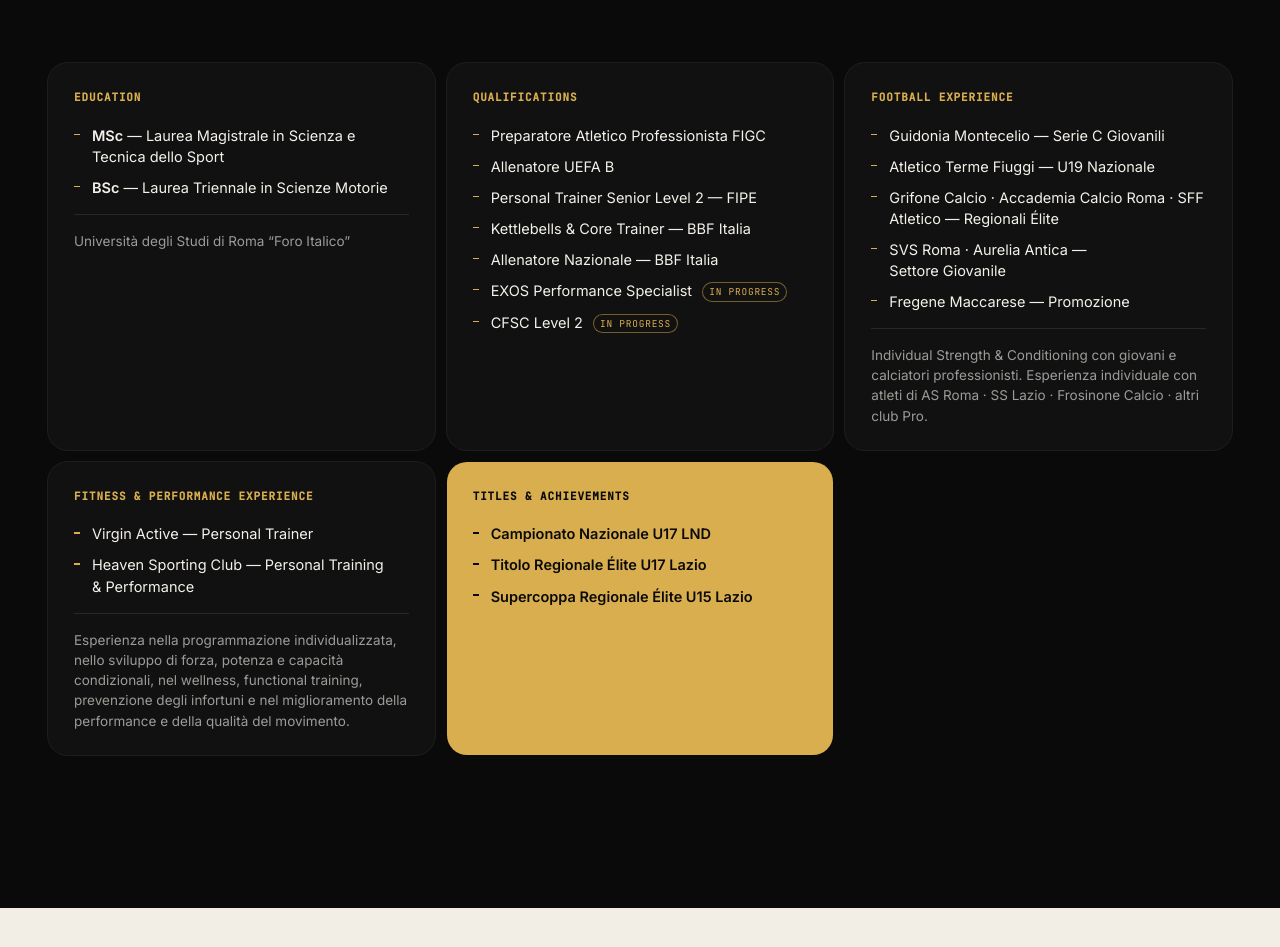
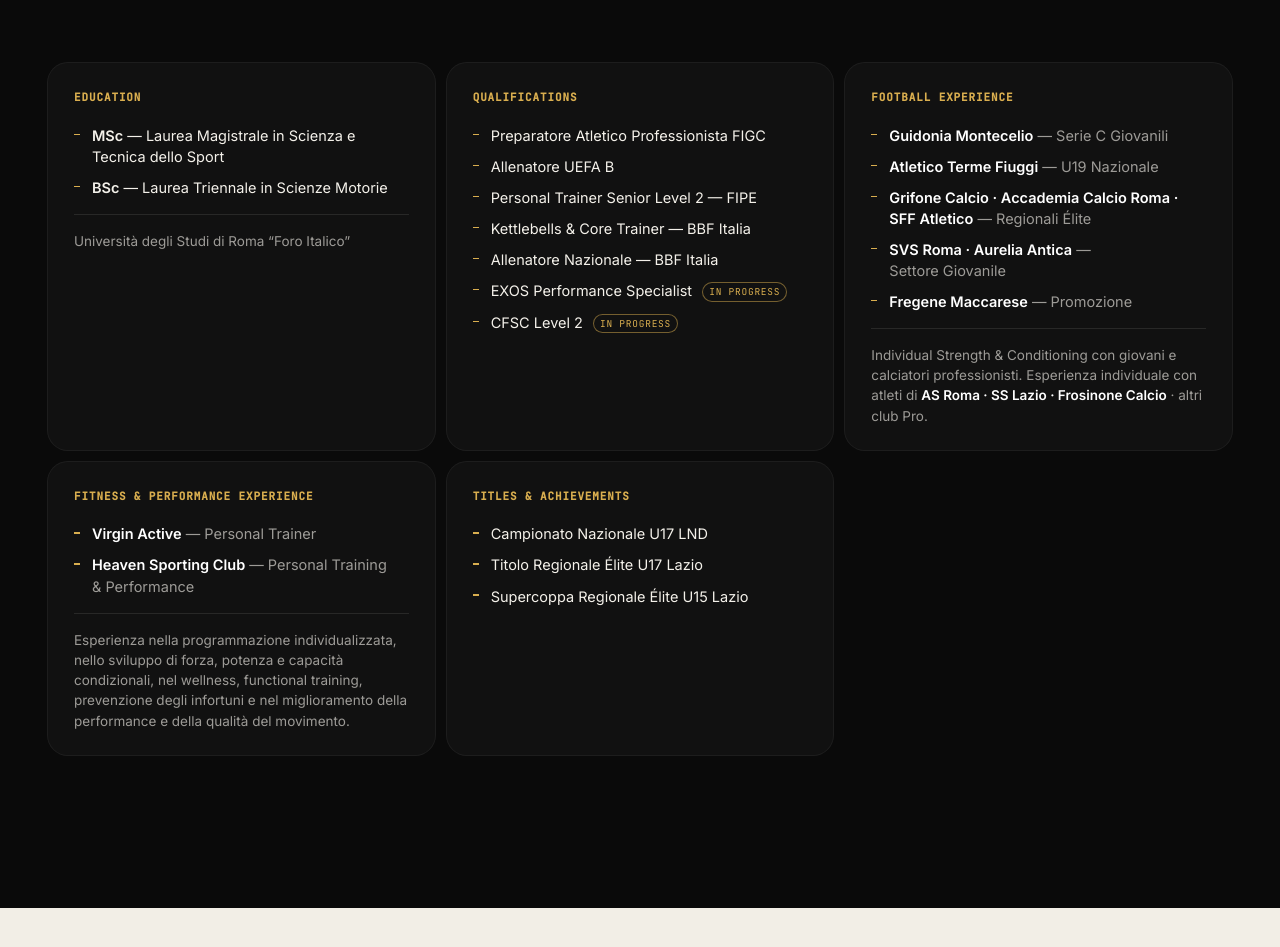
Before and after one commit to ftfootballposition-code/ftfootballposition-code.github.io, a plain HTML site: page index.html in a window 1280 px wide. Shown: the part 6480-7427 px from the top of the page. Drawn offline with Linux system fonts and the light colour scheme.

Commit message:
Chi sono: nomi delle squadre in bianco, card titoli scura come le altre
Co-Authored-By: Claude Opus 5.5 <noreply@anthropic.com>

```diff
--- a/css/styles.css
+++ b/css/styles.css
@@ -1132,10 +1132,9 @@ legend { padding: 0; }
   box-shadow: inset 0 0 0 1px rgb(var(--gold-rgb) / 0.5); color: var(--gold);
 }
 .cred__note { margin-top: 16px; padding-top: 16px; border-top: 1px solid var(--line); color: var(--muted); font-size: 13.5px; line-height: 1.5; text-wrap: pretty; }
-.cred--titles { background: var(--gold); color: var(--ink); box-shadow: none; }
-.cred--titles .cred__title { color: var(--ink); }
-.cred--titles .cred__list li::before { background: var(--ink); }
-.cred--titles .cred__list li { font-weight: 600; }
+/* esperienze: nomi di squadre e club in bianco, categoria più tenue */
+.cred__list--teams li { color: var(--muted); }
+.cred__team { color: #fff; font-weight: 600; }
 
 .faq .qa__body p + p { margin-top: -14px; }
 
--- a/index.html
+++ b/index.html
@@ -514,26 +514,26 @@
 
     <article class="cred reveal">
       <h3 class="mono cred__title">Football Experience</h3>
-      <ul class="cred__list">
-        <li>Guidonia Montecelio — Serie C Giovanili</li>
-        <li>Atletico Terme Fiuggi — U19 Nazionale</li>
-        <li>Grifone Calcio · Accademia Calcio Roma · SFF Atletico — Regionali Élite</li>
-        <li>SVS Roma · Aurelia Antica — Settore Giovanile</li>
-        <li>Fregene Maccarese — Promozione</li>
+      <ul class="cred__list cred__list--teams">
+        <li><strong class="cred__team">Guidonia Montecelio</strong> — Serie C Giovanili</li>
+        <li><strong class="cred__team">Atletico Terme Fiuggi</strong> — U19 Nazionale</li>
+        <li><strong class="cred__team">Grifone Calcio · Accademia Calcio Roma · SFF Atletico</strong> — Regionali Élite</li>
+        <li><strong class="cred__team">SVS Roma · Aurelia Antica</strong> — Settore Giovanile</li>
+        <li><strong class="cred__team">Fregene Maccarese</strong> — Promozione</li>
       </ul>
-      <p class="cred__note">Individual Strength &amp; Conditioning con giovani e calciatori professionisti. Esperienza individuale con atleti di AS Roma · SS Lazio · Frosinone Calcio · altri club Pro.</p>
+      <p class="cred__note">Individual Strength &amp; Conditioning con giovani e calciatori professionisti. Esperienza individuale con atleti di <strong class="cred__team">AS Roma · SS Lazio · Frosinone Calcio</strong> · altri club Pro.</p>
     </article>
 
     <article class="cred reveal">
       <h3 class="mono cred__title">Fitness &amp; Performance Experience</h3>
-      <ul class="cred__list">
-        <li>Virgin Active — Personal Trainer</li>
-        <li>Heaven Sporting Club — Personal Training &amp; Performance</li>
+      <ul class="cred__list cred__list--teams">
+        <li><strong class="cred__team">Virgin Active</strong> — Personal Trainer</li>
+        <li><strong class="cred__team">Heaven Sporting Club</strong> — Personal Training &amp; Performance</li>
       </ul>
       <p class="cred__note">Esperienza nella programmazione individualizzata, nello sviluppo di forza, potenza e capacità condizionali, nel wellness, functional training, prevenzione degli infortuni e nel miglioramento della performance e della qualità del movimento.</p>
     </article>
 
-    <article class="cred cred--titles reveal">
+    <article class="cred reveal">
       <h3 class="mono cred__title">Titles &amp; Achievements</h3>
       <ul class="cred__list">
         <li>Campionato Nazionale U17 LND</li>
```
